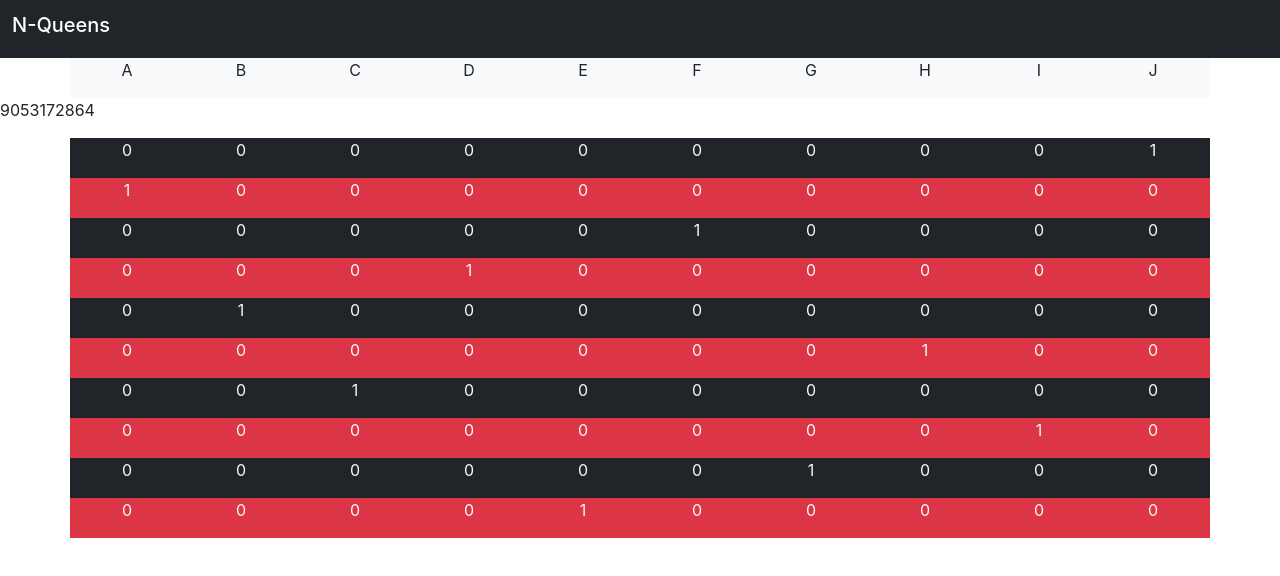
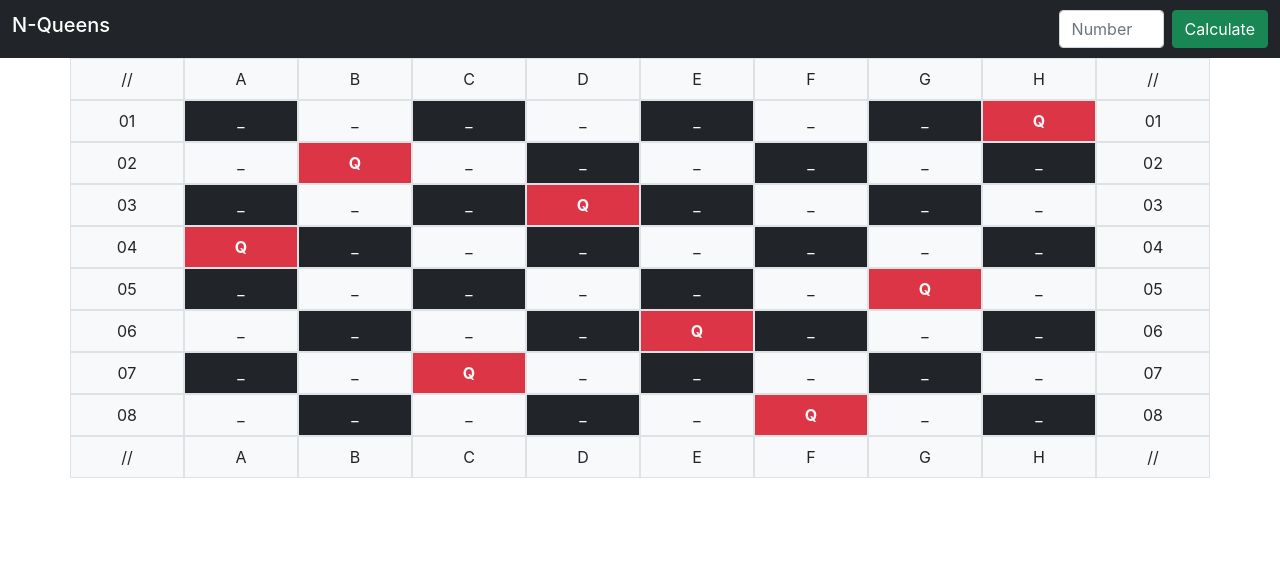
Before and after one commit to Rafael-Anguiano/Web-Queens, a React (Create React App) app: page / in a window 1280 px wide. Shown: the top 576 px of the page. Built offline with nearby package versions, Linux system fonts and the light colour scheme.

Commit message:
Almost finished, still TODO: Footer, reduce font size and Tile width

```diff
--- a/src/App.js
+++ b/src/App.js
@@ -2,15 +2,17 @@ import React, { useState } from 'react';
 import './App.css';
 import Header from './components/header';
 import Board from './components/board';
+// import Footer from './components/footer';
 
 function App() {
-  let [boardsize, setBoardsize] = useState(10)
+  let [boardsize, setBoardsize] = useState(8)
   return (
-    <div>
-      <Header/>
+    <div className='mh-100 mw-100' >
+      <Header setBoardsize={setBoardsize} currentValue={boardsize}/>
       {boardsize > 0 && boardsize !== 2 && boardsize !== 3 && boardsize &&
         <Board size={boardsize}/>
       }
+      {/* <Footer/> */}
     </div>
   );
 }
--- a/src/components/board.js
+++ b/src/components/board.js
@@ -3,13 +3,16 @@ import Row from "./row";
 import Solution from "./solution";
 
 function Board({size}) {
+    size = parseInt(size);
     const alphabetASCII = Array.from(Array(size)).map((e, i) => i + 65);
-    const alphabet = alphabetASCII.map((x) => ` ${String.fromCharCode(x)}`);
-
+    const alphabet = alphabetASCII.map((x) => ` ${String.fromCharCode(x)}`)
+    alphabet.unshift("//");
+    alphabet.push("//");
     return (
         <div className="board">
-            <Row numbers={alphabet}/>
-            <Solution size={size} />
+            <Row numbers={alphabet} rowNumber={0} isAlphabet={true}/>
+            <Solution size={size}/>
+            <Row numbers={alphabet} rowNumber={0} isAlphabet={true}/>
         </div>
     )
 }
--- /dev/null
+++ b/src/components/footer.js
@@ -0,0 +1,15 @@
+import React from 'react'
+
+const Footer = () => {
+    return (
+        <div className='footer position-absolute bottom-0 start-0 mw-100 d-block '>
+            <div class="container py-3 bg-dark">
+                <span className='text-light'>
+                    <p>Rafael de Jesús Anguiano Suárez del Real</p>
+                </span>
+            </div>
+        </div>
+    )
+}
+
+export default Footer
--- a/src/components/header.js
+++ b/src/components/header.js
@@ -1,14 +1,35 @@
-const Header = () => {
+import { useState } from "react"
+
+
+const Header = ({setBoardsize, currentValue}) => {
+    let [value, setValue] = useState({currentValue})
+    const handleSubmit = (e) => {
+        if(value.target.value === 2 || value.target.value === 3){
+            alert(`There's no possible Solution for a board of size ${value.target.value}`)
+            return false
+        }
+        e.preventDefault()
+        setBoardsize(value.target.value)
+    }
     return(
         <nav class="navbar navbar-dark bg-dark">
             <div class="container-fluid">
-                <h2 class="navbar-brand">
+                <h1 class="navbar-brand">
                 N-Queens
-                </h2>
-                {/* <form class="d-flex" >
-                    <input class="form-control me-2" type="number" placeholder="Number" aria-label="Number"/>
-                    <button type="submit" class="btn btn-success">Calculate</button>
-                </form> */}
+                </h1>
+                <form className="d-flex" onSubmit={handleSubmit}>
+                    <input
+                        id="myValue"
+                        aria-label="Number"
+                        className="form-control me-2"
+                        placeholder="Number"
+                        type="number"
+                        min={1}
+                        max={30}
+                        onChange={setValue}
+                        ></input>
+                    <button type="submit" className="btn btn-success">Calculate</button>
+                </form>
             </div>
         </nav>
     )
--- a/src/components/row.js
+++ b/src/components/row.js
@@ -1,22 +1,21 @@
 import Tile from './tile'
 
-function Row ({numbers, color}) {
-    let bgColor = "light"
-    let fgColor = "dark"
-    switch(color){
-        case "set1":
-            bgColor = "dark"
-            fgColor = "light"
-            break;
-        case "set2":
-            bgColor = "danger"
-            fgColor = "light"
-            break;
-    }
+function Row ({numbers, rowNumber, isAlphabet=false, size}) {
     return (
         <div className='container'>
             <div className="row align-items-center">
-            {numbers.map(number=>(<Tile number={number} bgColor={bgColor} fgColor={fgColor}/>))}
+            {numbers.map((number, index)=>{
+                if(isAlphabet){
+                    return <Tile number={number} key={index} index={index}/>
+                }
+                if(index %2 === 0){
+                    return <Tile number={number} key={index} color={true} rowNumber={rowNumber} index={index} size={size}/>
+                }
+                if(index %2 === 1){
+                    return <Tile number={number} key={index} color={false} rowNumber={rowNumber} index={index} size={size}/>
+                }
+                return <></>
+            })}
             </div>
         </div>
     )
--- a/src/components/solution.js
+++ b/src/components/solution.js
@@ -7,10 +7,10 @@ const fillBoard = (queens) => {
         board.push([]);
         for(let index2 = 0; index2 < queens.size; index2++){
             if(index2 !== array[index]){
-                board[index].push(0);
+                board[index].push("_");
                 continue;
             }
-            board[index].push(1);
+            board[index].push('Q');
         }
     }
     for(let index = 0; index < queens.size; index++){
@@ -101,21 +101,16 @@ function Solution({size}) {
         queens
     }
 
-    let [status, returnedQueens] = PlacingQueens(state, column, size)
+    let [, returnedQueens] = PlacingQueens(state, column, size)
     let array = fillBoard(returnedQueens)
 
     return(
         <>
-            <p>{returnedQueens}</p>
             {array.map((row, index) => {
-                    if(index % 2 === 0) {
-                        return <Row numbers={row} key={index} color="set1"/>
-                    }
-                    if(index % 2 !== 0){
-                        return <Row numbers={row} key={index} color="set2"/>
-                    }
-                }
-            )}
+                row.unshift((index+1).toString().padStart(2, 0));
+                row.push((index+1).toString().padStart(2, 0));
+                return <Row numbers={row} key={index} rowNumber={index} size={size}/>
+            })}
         </>
     )
 }
--- a/src/components/tile.js
+++ b/src/components/tile.js
@@ -1,8 +1,32 @@
 
-function Tile({number, bgColor="light", fgColor="dark"}) {
+function Tile({number, color=false, rowNumber, index, size}) {
+    let bgColor
+    let fgColor
+    if (rowNumber % 2 === 0) {
+        color = !color
+    }
+    if(number === 'Q') {
+        color = "set2"
+    }
+    if(index === 0 || index === size+1){
+        color = false
+    }
+    switch(color){
+        case true:
+            bgColor = "dark"
+            fgColor = "light"
+            break;
+        case "set2":
+            bgColor = "danger  fw-bold"
+            fgColor = "light"
+            break;
+        default:
+            bgColor = "light"
+            fgColor = "dark"
+    }
     return (
-        <div className={`col tile bg-${bgColor}`}>
-            <p className={`text-${fgColor} text-center`}>{number}</p>
+        <div className={`tile col tile bg-${bgColor} border p-0`}>
+            <p className={`text-${fgColor} bold text-center m-2`}>{number}</p>
         </div>
     )
 }
```
Also changed, not shown: src/functions/queens.js (deleted, +0 -87 lines), src/functions/solution.js (deleted, +0 -37 lines).
